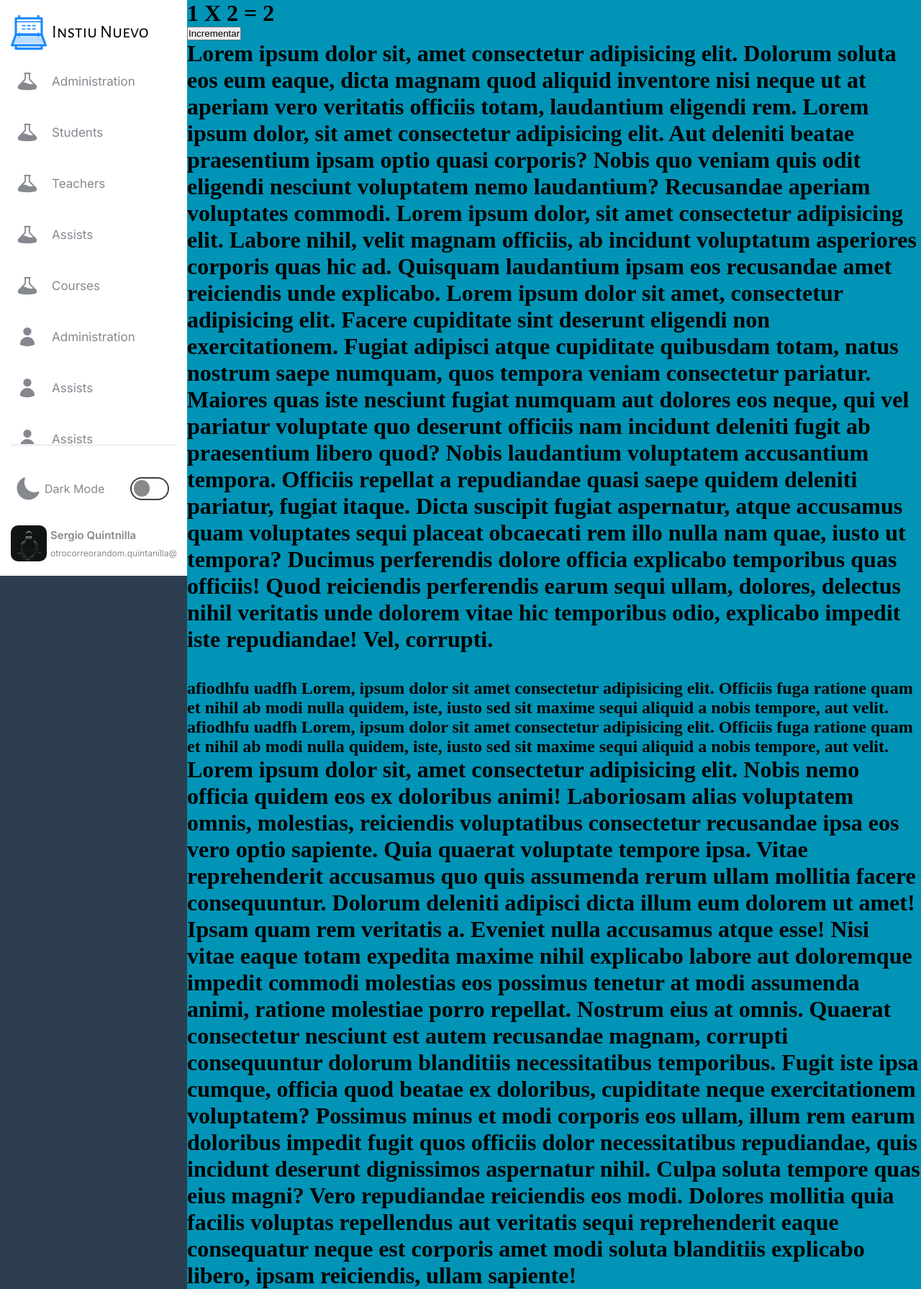
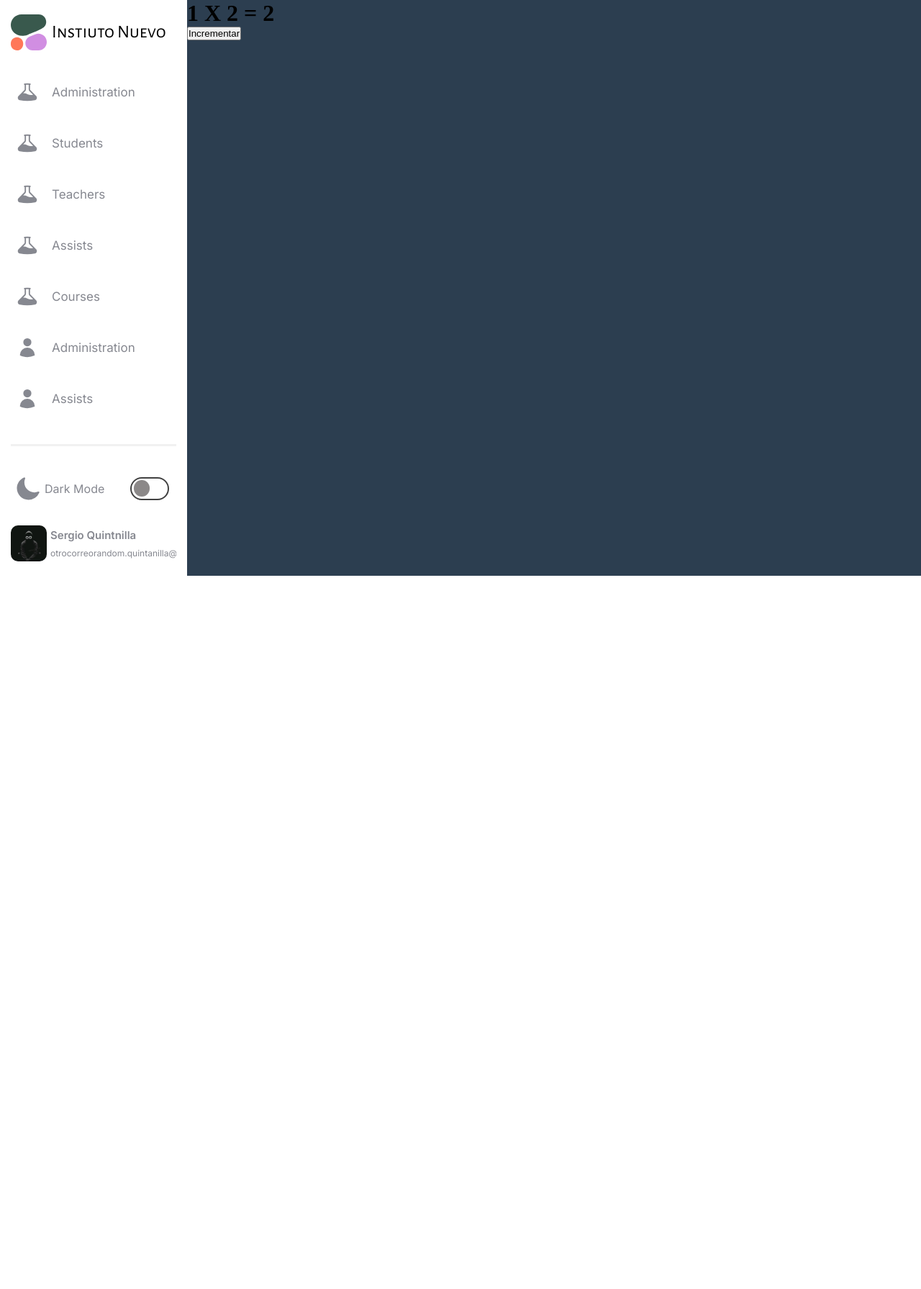
Before and after one commit to SKsergio/SCodeM, a Vue app: page / in a window 1280 px wide. Shown: the whole page at 72% size. After the commit the page ends 800 px from the top, so only its background shows below. Built offline with nearby package versions, Linux system fonts and the light colour scheme; a web font is replaced by a local one.

Commit message:
create components to do responsive menu

```diff
--- a/src/App.vue
+++ b/src/App.vue
@@ -3,26 +3,35 @@
     <main>
         <EjemploComponent></EjemploComponent>
     </main>
-
+    <!-- menu container -->
+    <MenuComponent class="aside" ref="menuDaD"></MenuComponent>
     <!-- responsive boton -->
     <div class="menu">
-        <MenuBtnComponent></MenuBtnComponent>
+        <MenuBtnComponent @click="hide_sickMenu()"></MenuBtnComponent>
     </div>
-    <!-- menu container -->
-    <aside class="aside">
-        <MenuComponent></MenuComponent>
-    </aside>
+
+
 </template>
 
 <script setup lang="ts">
-import EjemploComponent from './components/buttons/EjemploComponent.vue';
-import MenuComponent from './components/unics/MenuComponent.vue';
-import MenuBtnComponent from './components/buttons/MenuBtnComponent.vue';
+    import { Ref, ref } from 'vue';
+    import EjemploComponent from './components/buttons/EjemploComponent.vue';
+    import MenuComponent from './components/unics/MenuComponent.vue';
+    import MenuBtnComponent from './components/buttons/MenuBtnComponent.vue';
+
+    //menu
+    const menuDaD: Ref<HTMLElement | null> = ref(null)//manejando tipos del DOM con ts
+    const hide_sickMenu = ()=>{
+        alert('eSTOY AQUI')
+        console.log('eSTOY');
+
+        menuDaD.value?.classList.toggle('change_menuCt')
+    }
 </script>
 
 <style scoped>
     .aside {
-        transition: all .3s ease;
+        transition: all .4s ease;
     }
     /* menu icon responsive */
     .menu {
@@ -32,12 +41,14 @@ import MenuBtnComponent from './components/buttons/MenuBtnComponent.vue';
         display: none;
         z-index: 100;
     }
-
     @media (max-width:820px) {
         .menu {
             display: flex;
         }
     }
+    .change_menuCt{
+        left: 300px;
+    }
 /* la idea es que al darle clic al componente del boton responsive del menu el contenido se ajuste, para lograr
 esto lo haremos con props para mandarle el evento al boton y que cambie los tamanios del layaout */
 </style>
--- a/src/components/buttons/EjemploComponent.vue
+++ b/src/components/buttons/EjemploComponent.vue
@@ -2,25 +2,6 @@
     <div>
         <h1>{{ store.count }} X 2 = {{ store.times2 }}</h1>
         <button @click="store.increment(1)">Incrementar</button>
-        <h1>Lorem ipsum dolor sit, amet consectetur adipisicing elit. Dolorum soluta eos eum eaque, dicta magnam quod aliquid inventore nisi neque ut at aperiam vero veritatis officiis totam, laudantium eligendi rem.
-            Lorem ipsum dolor, sit amet consectetur adipisicing elit. Aut deleniti beatae praesentium ipsam optio quasi corporis? Nobis quo veniam quis odit eligendi nesciunt voluptatem nemo laudantium? Recusandae aperiam voluptates commodi.
-            Lorem ipsum dolor, sit amet consectetur adipisicing elit. Labore nihil, velit magnam officiis, ab incidunt voluptatum asperiores corporis quas hic ad. Quisquam laudantium ipsam eos recusandae amet reiciendis unde explicabo.
-            Lorem ipsum dolor sit amet, consectetur adipisicing elit. Facere cupiditate sint deserunt eligendi non exercitationem. Fugiat adipisci atque cupiditate quibusdam totam, natus nostrum saepe numquam, quos tempora veniam consectetur pariatur.
-            Maiores quas iste nesciunt fugiat numquam aut dolores eos neque, qui vel pariatur voluptate quo deserunt officiis nam incidunt deleniti fugit ab praesentium libero quod? Nobis laudantium voluptatem accusantium tempora.
-            Officiis repellat a repudiandae quasi saepe quidem deleniti pariatur, fugiat itaque. Dicta suscipit fugiat aspernatur, atque accusamus quam voluptates sequi placeat obcaecati rem illo nulla nam quae, iusto ut tempora?
-            Ducimus perferendis dolore officia explicabo temporibus quas officiis! Quod reiciendis perferendis earum sequi ullam, dolores, delectus nihil veritatis unde dolorem vitae hic temporibus odio, explicabo impedit iste repudiandae! Vel, corrupti.
-        </h1>
-        <br>
-        <br>
-
-        <h2>afiodhfu uadfh Lorem, ipsum dolor sit amet consectetur adipisicing elit. Officiis fuga ratione quam et nihil ab modi nulla quidem, iste, iusto sed sit maxime sequi aliquid a nobis tempore, aut velit.</h2>
-        <h2>afiodhfu uadfh Lorem, ipsum dolor sit amet consectetur adipisicing elit. Officiis fuga ratione quam et nihil ab modi nulla quidem, iste, iusto sed sit maxime sequi aliquid a nobis tempore, aut velit.</h2>
-        <h1>Lorem ipsum dolor sit, amet consectetur adipisicing elit. Nobis nemo officia quidem eos ex doloribus animi! Laboriosam alias voluptatem omnis, molestias, reiciendis voluptatibus consectetur recusandae ipsa eos vero optio sapiente.
-        Quia quaerat voluptate tempore ipsa. Vitae reprehenderit accusamus quo quis assumenda rerum ullam mollitia facere consequuntur. Dolorum deleniti adipisci dicta illum eum dolorem ut amet! Ipsam quam rem veritatis a.
-        Eveniet nulla accusamus atque esse! Nisi vitae eaque totam expedita maxime nihil explicabo labore aut doloremque impedit commodi molestias eos possimus tenetur at modi assumenda animi, ratione molestiae porro repellat.
-        Nostrum eius at omnis. Quaerat consectetur nesciunt est autem recusandae magnam, corrupti consequuntur dolorum blanditiis necessitatibus temporibus. Fugit iste ipsa cumque, officia quod beatae ex doloribus, cupiditate neque exercitationem voluptatem?
-        Possimus minus et modi corporis eos ullam, illum rem earum doloribus impedit fugit quos officiis dolor necessitatibus repudiandae, quis incidunt deserunt dignissimos aspernatur nihil. Culpa soluta tempore quas eius magni?
-        Vero repudiandae reiciendis eos modi. Dolores mollitia quia facilis voluptas repellendus aut veritatis sequi reprehenderit eaque consequatur neque est corporis amet modi soluta blanditiis explicabo libero, ipsam reiciendis, ullam sapiente!</h1>
     </div>
 </template>
 
--- /dev/null
+++ b/src/components/generics/logoComponent.vue
@@ -0,0 +1,4 @@
+<script setup lang="ts"></script>
+<template>
+ <svg xmlns="http://www.w3.org/2000/svg" xml:space="preserve" style="enable-background:new 0 0 75 75" viewBox="0 0 75 75"><path d="M24.3 44.7c2 0 6-.1 11.6-2.4 6.5-2.7 19.3-7.5 28.6-12.5 6.5-3.5 9.3-8.1 9.3-14.3C73.8 7 66.9 0 58.3 0h-36C10 0 0 10 0 22.3s9.4 22.4 24.3 22.4z" style="fill-rule:evenodd;clip-rule:evenodd;fill:#39594d"/><path d="M30.4 60c0-6 3.6-11.5 9.2-13.8l11.3-4.7C62.4 36.8 75 45.2 75 57.6 75 67.2 67.2 75 57.6 75H45.3c-8.2 0-14.9-6.7-14.9-15z" style="fill-rule:evenodd;clip-rule:evenodd;fill:#d18ee2"/><path d="M12.9 47.6C5.8 47.6 0 53.4 0 60.5v1.7C0 69.2 5.8 75 12.9 75c7.1 0 12.9-5.8 12.9-12.9v-1.7c-.1-7-5.8-12.8-12.9-12.8z" style="fill:#ff7759"/></svg>
+</template>
--- a/src/components/unics/MenuComponent.vue
+++ b/src/components/unics/MenuComponent.vue
@@ -2,8 +2,8 @@
     <div class="menu_bar" ref="sidebar">
         <!-- first section -->
         <div class="name_institution">
-            <img src="../../assets/images/logo.svg" alt="logo maestro" class="icon_main_menu" @click="sickMenu">
-            <span class="name_span" :ref="el => setRef(el as HTMLElement | null)">Instiu Nuevo</span>
+            <logoComponent alt="logo maestro" class="icon_main_menu" @click="sickMenu"></logoComponent>
+            <span class="name_span" :ref="el => setRef(el as HTMLElement | null)">Instiuto Nuevo</span>
         </div>
 
         <!-- navegation menu -->
@@ -99,9 +99,9 @@
 </template>
 
 <script setup lang="ts">
-    import { useThemeStore } from '@/store/Theme';
-    import { watch, ref, Ref,onMounted } from 'vue';
+    import { watch, ref, Ref} from 'vue';
     import { BeakerIcon, UserIcon, MoonIcon } from '@heroicons/vue/24/solid';
+    import logoComponent from '../generics/logoComponent.vue';
 
     //variables and consts
     const sidebar: Ref<HTMLElement | null> = ref(null)//manejando tipos del DOM con ts
@@ -109,7 +109,7 @@
 
     //function to asigne one space to objects in array
     const setRef = (element: HTMLElement | null) => {
-        if (element && !SpanRefs.value.includes(element)) { // 💡 Evita duplicados
+        if (element && !SpanRefs.value.includes(element)) { //Evita duplicados
             SpanRefs.value.push(element);
         }
     };
@@ -122,7 +122,7 @@
 
         // Si los spans se están acumulando, reinicia el array
         SpanRefs.value = SpanRefs.value.filter((span, index, self) =>
-            span && self.indexOf(span) === index // 💡 Filtra duplicados
+            span && self.indexOf(span) === index // Filtra duplicados
         );
 
         SpanRefs.value.forEach((span) => {
@@ -130,14 +130,9 @@
                 span.classList.toggle('hide_sick');
             }
         });
-
-        console.log("SpanRefs después de toggle:", SpanRefs.value);
     };
 
     //cambiar a modoOscuro
-    //utilizando el store de pinia
-    const themeStore = useThemeStore();
-
     const isChecked = ref<boolean>(false);
     watch(isChecked, (newVal, OldVal)=>{
         let bodyElement = document.body
@@ -150,19 +145,16 @@
 @import url(../../css/variables.css);
     /* design to container */
     .menu_bar{
-        width: 100%;
         height: 100%;
         padding: 20px 15px;
         background: var(--color-third);
         font-family: var(--font-v2);
-        transition: width .5s ease, background-color 0.3s ease;
         overflow: hidden;
         display: flex;
         flex-direction: column;
-        justify-content: space-between;
+        gap: 15px;
     }
     .name_institution{
-        width: 100%;
         height: 53px;
         display: flex;
         font-family: var(--font-v1);
@@ -191,7 +183,7 @@
         opacity: 0;
     }
     .navegation{
-        height: 600px;
+        height: 100%;
         overflow-y: auto;
         overflow-x: hidden;
     }
@@ -328,6 +320,7 @@
             width: 50px;
             min-width: 50px;
             border-radius: 10px;
+            cursor: pointer;
         }
     }
     .info_user{
--- a/src/css/layaout.css
+++ b/src/css/layaout.css
@@ -5,11 +5,10 @@
     background: var(--color-primary);
     grid-template-columns: var(--layaout-width) var(--columns-layaout);
     grid-template-rows: var(--row-layout);
+    transition: all .4s ease;
 }
-#app aside{
-    background: var(--color-seccundary);
+#app .aside{
     position: fixed;
-    height: 100%;
     min-width: var(--width-aside);
     width: var(--width-aside);
 }
@@ -17,7 +16,6 @@
     display: grid;
     grid-column: 2 /-1;
     grid-row: 1 /4;
-    background: var(--color-main-bk);
 }
 #app header{
     display: flex;
@@ -30,9 +28,8 @@
         display: grid;
         grid-column: 1 /-1;
         grid-row: 1 /4;
-        background: var(--color-main-bk);
     }
-   #app aside{
+   #app .aside{
         left: -300px;
    }
 }
```
Also changed, not shown: src/assets/images/logo.svg (deleted).
